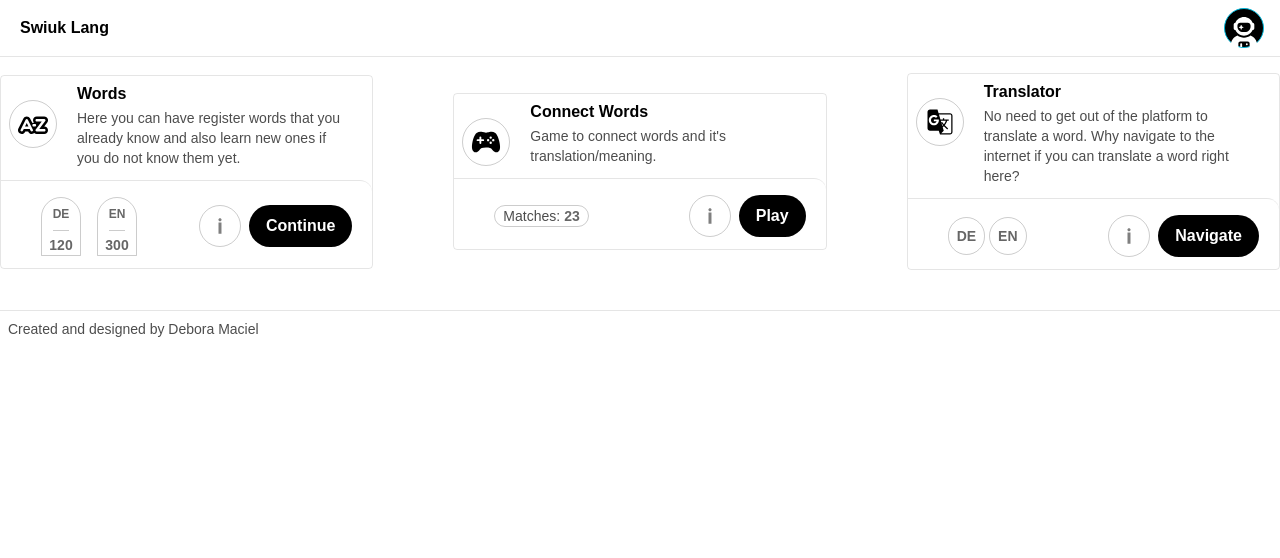
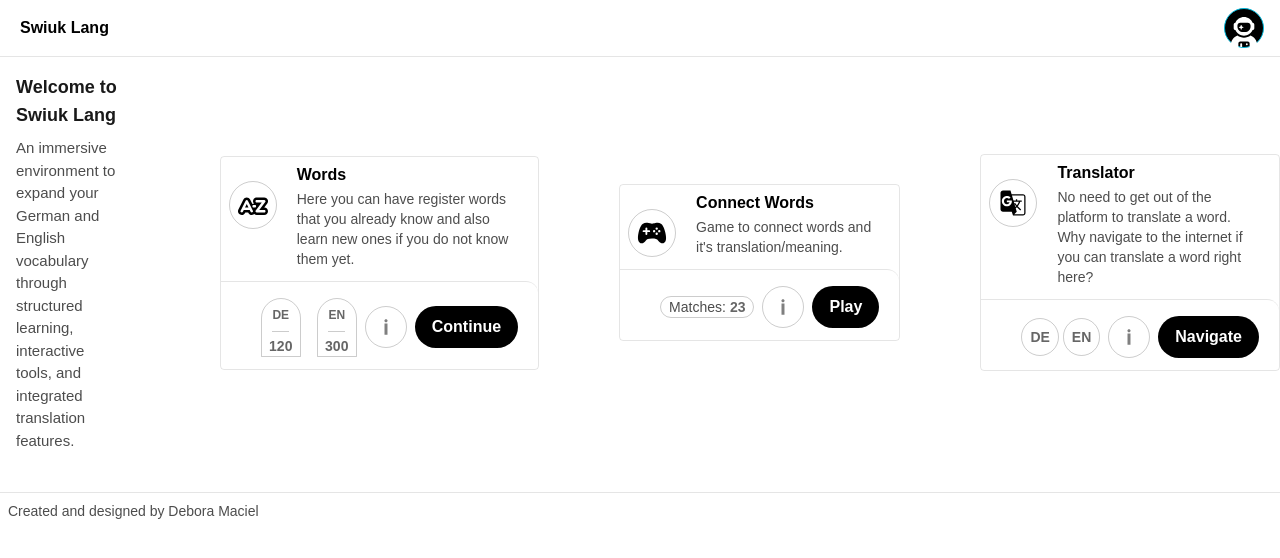
Before and after one commit to debora-maciel/swiuk-lang, a Next.js app: page / in a window 1280 px wide. Shown: the top 558 px of the page. Built offline with nearby package versions, Linux system fonts and the light colour scheme.

Commit message:
upping home

```diff
--- a/src/app/page.tsx
+++ b/src/app/page.tsx
@@ -8,6 +8,17 @@ export default function Home() {
   return (
     <div className="w-full overflow-y-scroll pt-4">
       <div className="flex items-center justify-center h-full gap-10 xl:gap-20 xl:flex-row flex-col">
+
+        <div className="w-5/6 px-4 mx-auto">
+          <h1 className="font-bold mb-2 text-lg text-black/90">
+            Welcome to Swiuk Lang
+          </h1>
+          <p className="text-[15px] text-black/70">
+            An immersive environment to expand your German and English vocabulary through structured
+            learning, interactive tools, and integrated translation features.
+          </p>
+        </div>
+
         <div className="border-black text-black w-5/6 border border-black/10 rounded py-3" >
           <div className="pl-19 leading-3 font-bold text-md">Words</div>
           <div className="flex items-start pr-3 gap-3">
@@ -75,7 +86,7 @@ export default function Home() {
               <MdOutlineGTranslate size={30} />
             </div>
             <p className="p-2 text-black/70 leading-5 text-sm">
-                No need to get out of the platform to translate a word. Why navigate to the internet if you can translate a word right here?
+              No need to get out of the platform to translate a word. Why navigate to the internet if you can translate a word right here?
             </p>
           </div>
           <div className="flex gap-2 items-center justify-end pr-5 pt-4 border-t mt-1 border-black/10 rounded-r-xl">
```
